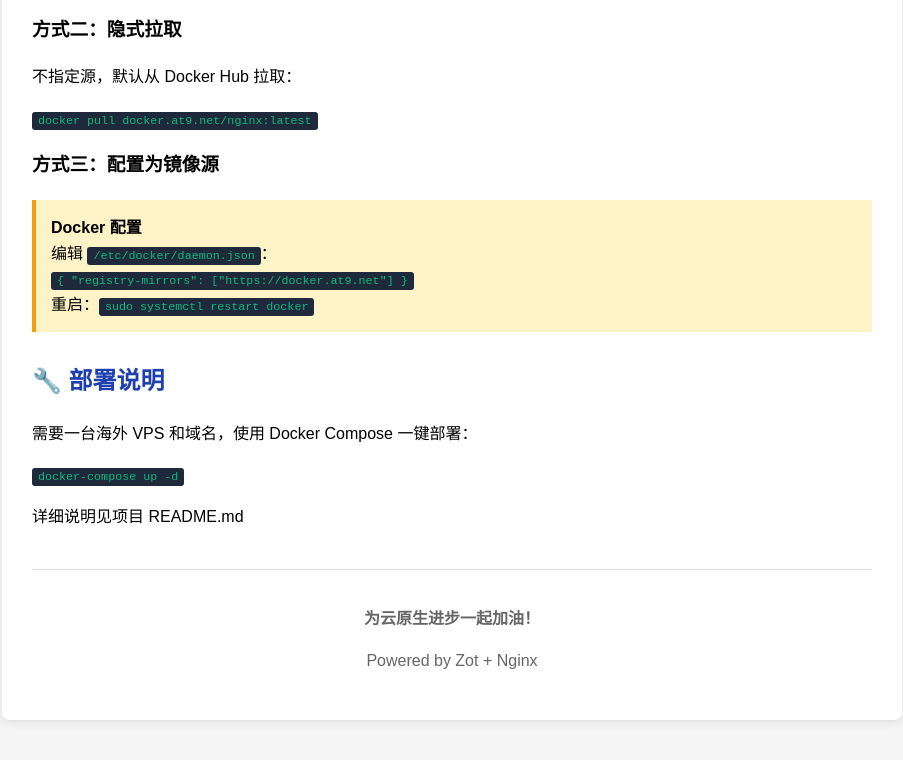
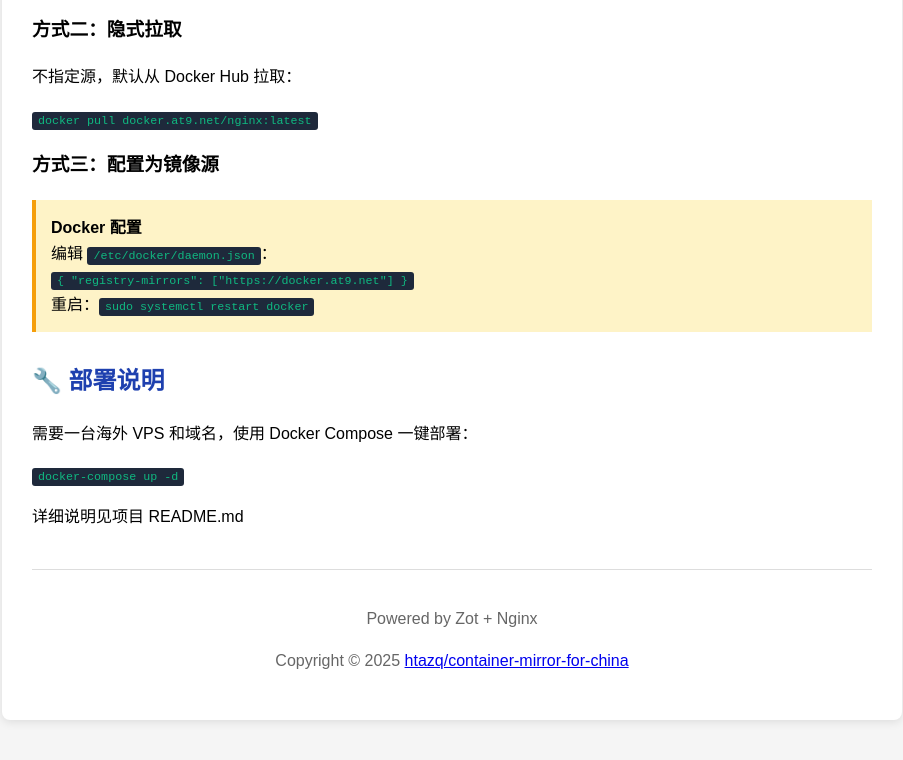
Before and after one commit to htazq/container-mirror-for-china, a plain HTML site: page config/index.html in a window 1280 px wide. Shown: the part 1512-2272 px from the top of the page, without its empty margins (188-1091 px from the left). Drawn offline with Linux system fonts and the light colour scheme.

Commit message:
标注仓库地址

```diff
--- a/config/index.html
+++ b/config/index.html
@@ -201,8 +201,8 @@
         <p>详细说明见项目 README.md</p>
 
         <footer>
-            <p><strong>为云原生进步一起加油！</strong></p>
             <p>Powered by Zot + Nginx</p>
+            <p>Copyright © 2025 <a href="https://github.com/htazq/container-mirror-for-china/">htazq/container-mirror-for-china</a></p>
         </footer>
     </div>
 </body>
```
